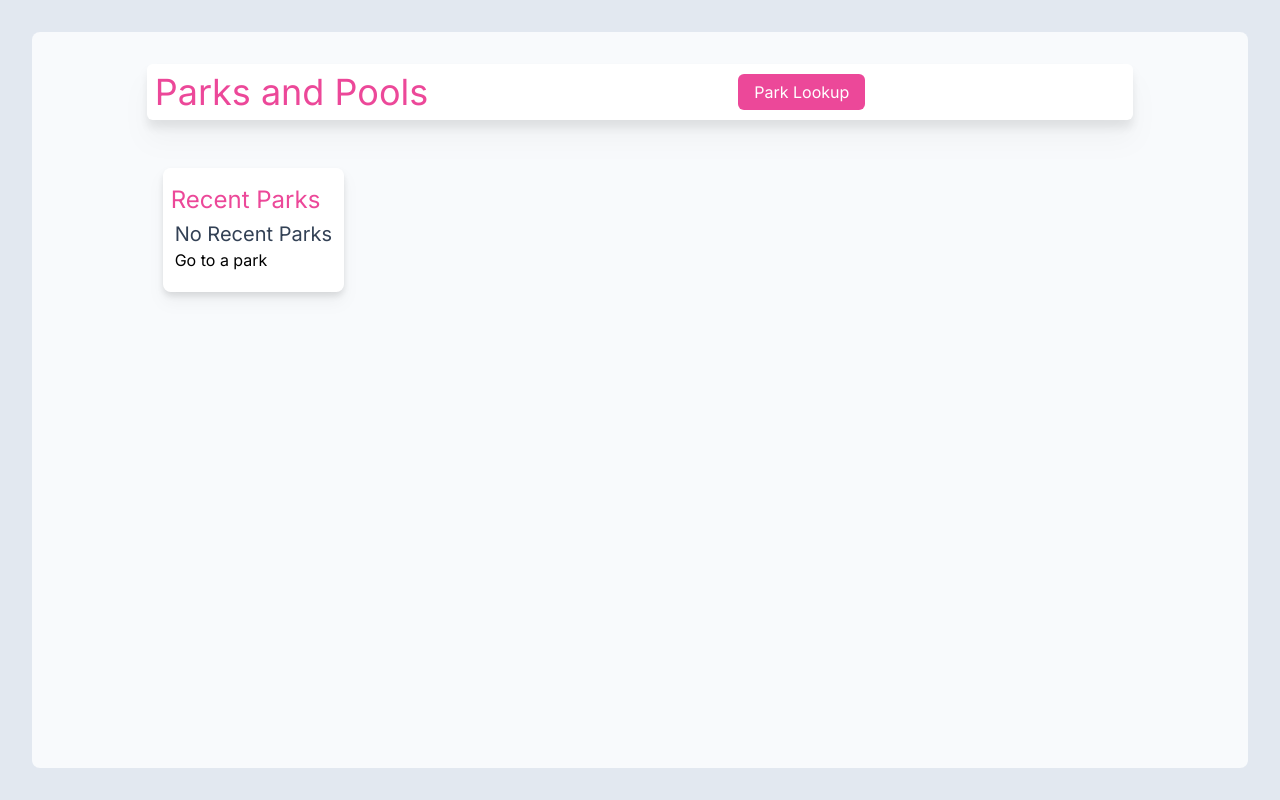
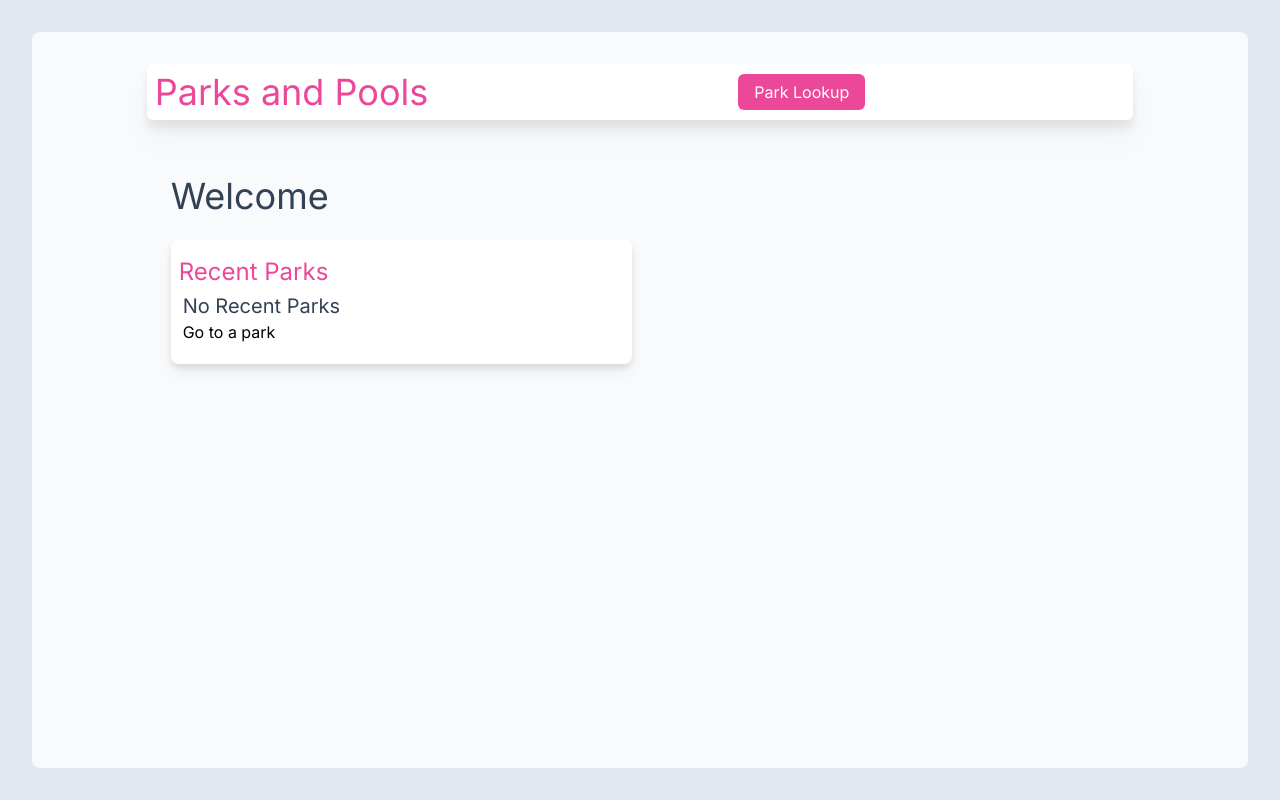
Before and after one commit to rgrunau/parksandpools, a Next.js app: page / in a window 1280 px wide. Built offline with nearby package versions, Linux system fonts and the light colour scheme; no server answers; the database is empty.

Commit message:
get user data from database

```diff
--- a/lib/primsa.ts
+++ b/lib/primsa.ts
@@ -1,14 +1,18 @@
-import { PrismaClient } from '@prisma/client'
+// lib/prisma.ts
+import { PrismaClient } from '@prisma/client';
 
-let prisma: PrismaClient
+let prisma: PrismaClient;
 
-if(process.env.NODE_ENV === 'production') {
-  prisma = new PrismaClient()
+if (process.env.NODE_ENV === 'production') {
+  prisma = new PrismaClient();
 } else {
-    if(!global.prisma) {
-      global.prisma = new PrismaClient()
-    }
-    prisma = global.prisma
+    // @ts-ignore
+  if (!global.prisma) {
+    // @ts-ignore
+    global.prisma = new PrismaClient();
+  }
+    // @ts-ignore
+  prisma = global.prisma;
 }
 
-export default prisma
+export default prisma;
--- a/src/app/page.tsx
+++ b/src/app/page.tsx
@@ -1,11 +1,35 @@
 import DashboardCard from "@/components/home-components/DashboardCard";
 import Link from "next/link";
-import { UserButton } from "@clerk/nextjs";
+import { UserButton, currentUser } from "@clerk/nextjs";
+import prisma from "../../lib/primsa";
 
 
+async function getUserInfo(email: string | undefined) {
+  const userData = await prisma.user.findUnique({
+    where: {
+      email: email
+    },
+  })
+  return {
+    props: {userData},
+    revalidate: 10
+  }
+}
 
-export default function Home() {
+interface User {
+  id: number,
+  name: string,
+  email: string,
+  createdAt: Date,
+  updatedAt: Date,
+}
+
+export default async function Home() {
   const rencentParks = false
+  const loggedInuser = await currentUser()
+  // console.log(loggedInuser?.emailAddresses[0].emailAddress)
+  let user = await getUserInfo(loggedInuser?.emailAddresses[0].emailAddress)
+  console.log(user)
   return (
     <div className="h-screen w-screen flex justify-center p-8 bg-slate-200">
       <div className="w-full w-max-10/12 p-4 flex flex-col items-center bg-slate-50 rounded-lg">
@@ -27,8 +51,11 @@ export default function Home() {
           </div>
         </div>
         {/* dashboard body */}
-        <div className="w-10/12 flex flex-col lg:flex-row items-center justify-between my-4 p-4">
-          {/* dashboard card */}
+        <div className="w-10/12 flex flex-col items-center justify-between my-4 p-4">
+          <div className="w-full p-2">
+            <h1 className="text-4xl text-slate-700">Welcome {loggedInuser?.firstName}</h1>
+          </div>
+          <div className="w-full lg:w-1/2 self-start py-4 px-2">
             <DashboardCard
               cardHeaderText="Recent Parks"
               renderCardBody={() => (
@@ -50,5 +77,6 @@ export default function Home() {
           </div>
         </div>
       </div>
+    </div>
   )
 }
```
Lines whose indentation alone changed are shown as unchanged.
